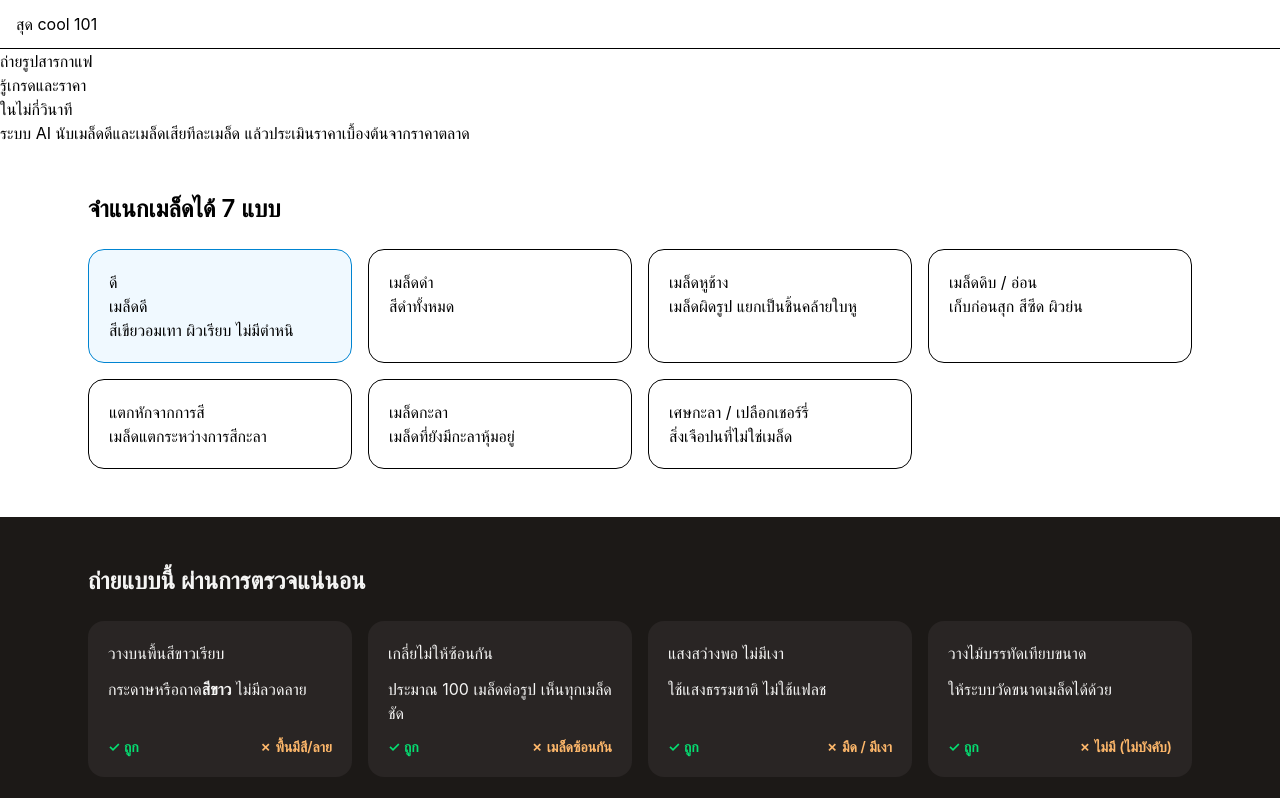
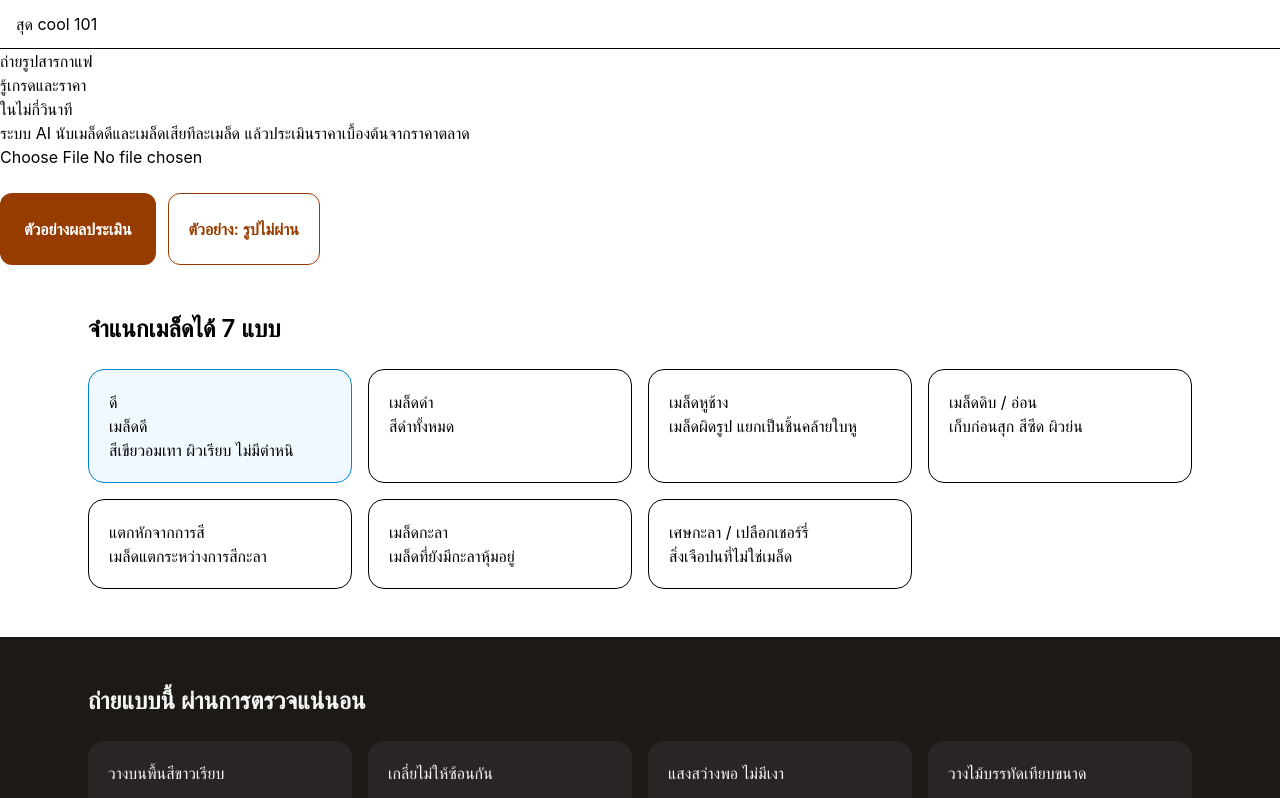
Before and after one commit to Napawan2005/ywc-coffee-2026, a React (Vite) app: page / in a window 1280 px wide. Shown: the top 798 px of the page. Built offline with nearby package versions, Linux system fonts and the light colour scheme.

Commit message:
[fontend] feat: enhance HomePage with file upload functionality and navigation buttons

```diff
--- a/src/pages/HomePage.jsx
+++ b/src/pages/HomePage.jsx
@@ -1,17 +1,96 @@
-import BeanCard from "../components/BeanCard"
-import { beans } from "../data"
-import Tip from "../components/Tip"
+import BeanCard from "../components/BeanCard";
+import { beans } from "../data";
+import Tip from "../components/Tip";
+import { useEffect, useRef, useState } from "react";
 
-export default function HomePage() {
+
+export default function HomePage({ onNavigate }) {
+  const [file, setFile] = useState(null);
+  const [preview, setPreview] = useState(null);
+  const inputRef = useRef(null);
+
+  const MAX_MB = 10;
+  const sizeMB = file ? file.size / 1024 / 1024 : 0;
+  const tooBig = sizeMB >= MAX_MB;
+
+
+  const clearFile = () => {
+    setFile(null);
+    setPreview(null);
+    inputRef.current.value = "";
+  };
+
+  useEffect(() => {
+    if (!file) return;
+    const url = URL.createObjectURL(file);
+    setPreview(url);
+    return () => URL.revokeObjectURL(url);
+  }, [file]);
+
+  const handleUpload = async () => {
+    if (!file) return;
+    const fd = new FormData();
+    fd.append("image", file);
+    await fetch("/api/upload", { method: "POST", body: fd });
+  };
+
   return (
     <>
-        {
       <main className="wrap hero">
         <div>
           <h1>
-                ถ่ายรูปสารกาแฟ<br/><span>รู้เกรดและราคา</span><br />ในไม่กี่วินาที
+            ถ่ายรูปสารกาแฟ
+            <br />
+            <span>รู้เกรดและราคา</span>
+            <br />
+            ในไม่กี่วินาที
           </h1>
-            <p>ระบบ AI นับเมล็ดดีและเมล็ดเสียทีละเมล็ด แล้วประเมินราคาเบื้องต้นจากราคาตลาด</p>
+          <p>
+            ระบบ AI นับเมล็ดดีและเมล็ดเสียทีละเมล็ด
+            แล้วประเมินราคาเบื้องต้นจากราคาตลาด
+          </p>
+        </div>
+        <div>
+          <input
+            ref={inputRef}
+            type="file"
+            accept="image/*"
+            onChange={(e) => setFile(e.target.files[0])}
+          />
+          {file && (
+            <>
+              <p
+                className={
+                  tooBig ? "text-sm text-red-600" : "text-sm text-stone-600"
+                }
+              >
+                {file.name} · {sizeMB.toFixed(1)} MB{" "}
+                {tooBig && `(เกิน ${MAX_MB} MB)`}
+              </p>
+
+              {preview && <img src={preview} width={200} />}
+              <button onClick={clearFile}>✕</button>
+              <button onClick={handleUpload} disabled={tooBig}>
+                อัปโหลด
+              </button>
+            </>
+          )}
+        </div>
+      </main>
+      <div className="flex gap-3 mt-6">
+        <button
+          className="bg-amber-800 text-white rounded-xl p-6 font-semibold"
+          onClick={() => onNavigate("result")}
+        >
+          ตัวอย่างผลประเมิน
+        </button>
+
+        <button
+          className="border border-amber-800 text-amber-800 rounded-xl px-5 py-3 font-semibold"
+          onClick={() => onNavigate("error")}
+        >
+          ตัวอย่าง: รูปไม่ผ่าน
+        </button>
       </div>
       <section className="max-w-6xl mx-auto px-6 py-12">
         <h2 className="text-2xl font-semibold mb-6">จำแนกเมล็ดได้ 7 แบบ</h2>
@@ -23,9 +102,10 @@ export default function HomePage() {
       </section>
       <section className="bg-stone-900 text-stone-100">
         <div className="max-w-6xl mx-auto px-6 py-12">
-                    <h2 className="text-2xl font-semibold mb-6">ถ่ายแบบนี้ ผ่านการตรวจแน่นอน</h2>
+          <h2 className="text-2xl font-semibold mb-6">
+            ถ่ายแบบนี้ ผ่านการตรวจแน่นอน
+          </h2>
           <div className="grid md:grid-cols-4 gap-4">
-
             <Tip title="วางบนพื้นสีขาวเรียบ" bad="✗ พื้นมีสี/ลาย">
               กระดาษหรือถาด<b>สีขาว</b> ไม่มีลวดลาย
             </Tip>
@@ -41,12 +121,9 @@ export default function HomePage() {
             <Tip title="วางไม้บรรทัดเทียบขนาด" bad="✗ ไม่มี (ไม่บังคับ)">
               ให้ระบบวัดขนาดเมล็ดได้ด้วย
             </Tip>
-
           </div>
         </div>
       </section>
-        </main>
+    </>
+  );
 }
-        </>
-    )
-}
```
Lines whose indentation alone changed are shown as unchanged.
